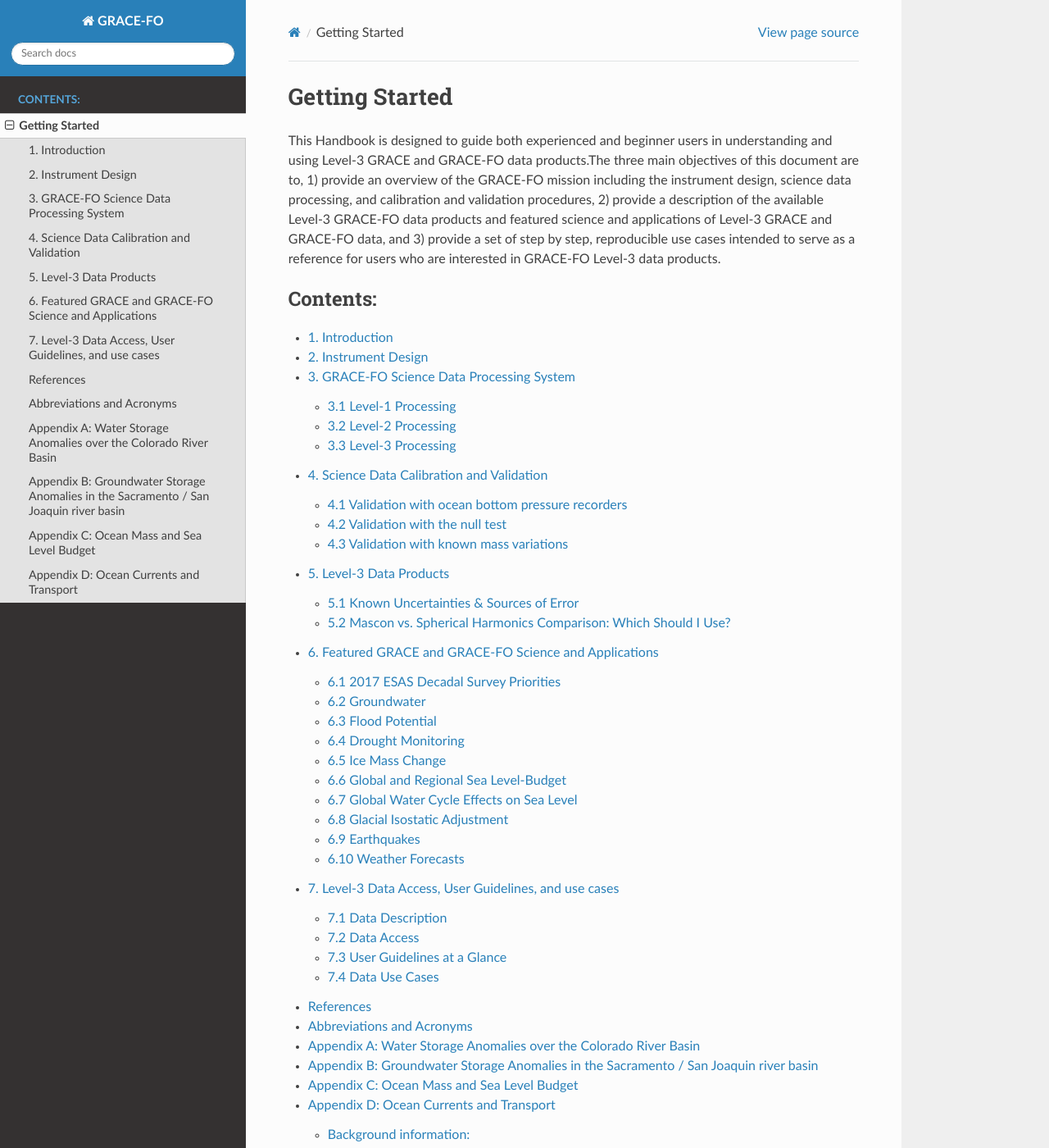
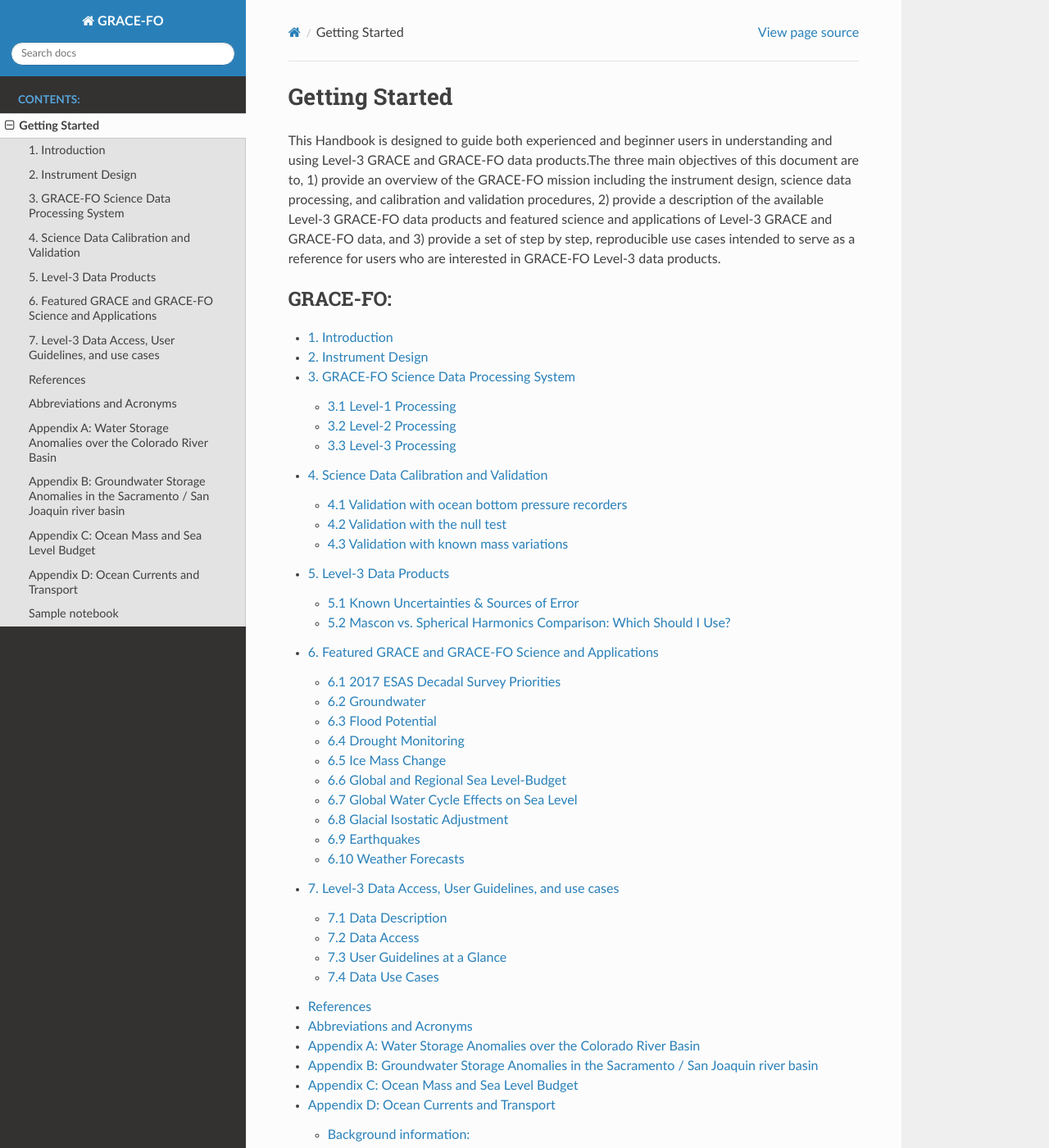
Before and after one commit to msikka09/GRACE-FO_L3_Handbook, a Sphinx documentation site: the page built from source/content.rst, in a window 1280 px wide and 1400 px high. Shown: the whole window at 82% size. Built offline with Sphinx 7.4.7 and the Read the Docs theme 3.1.0, drawn with Linux system fonts in a browser that asks for light colours.

Commit message:
added sample notebook and updated conf.py extensions field to read this notebook

```diff
--- a/source/conf.py
+++ b/source/conf.py
@@ -16,7 +16,7 @@
 # -- General configuration ---------------------------------------------------
 # https://www.sphinx-doc.org/en/master/usage/configuration.html#general-configuration
 
-extensions = []
+extensions = ['nbsphinx']
 
 templates_path = ['_templates']
 exclude_patterns = []
--- a/source/content.rst
+++ b/source/content.rst
@@ -5,7 +5,7 @@
 
 .. toctree::
    :maxdepth: 2
-   :caption: Contents:
+   :caption: GRACE-FO:
 
    content/intro.rst
    content/instrument.rst
@@ -20,3 +20,4 @@
    content/appendix_b.rst
    content/appendix_c.rst
    content/appendix_d.rst
+   content/about_grace
```
Also changed, not shown: source/content/about_grace.ipynb (added).
